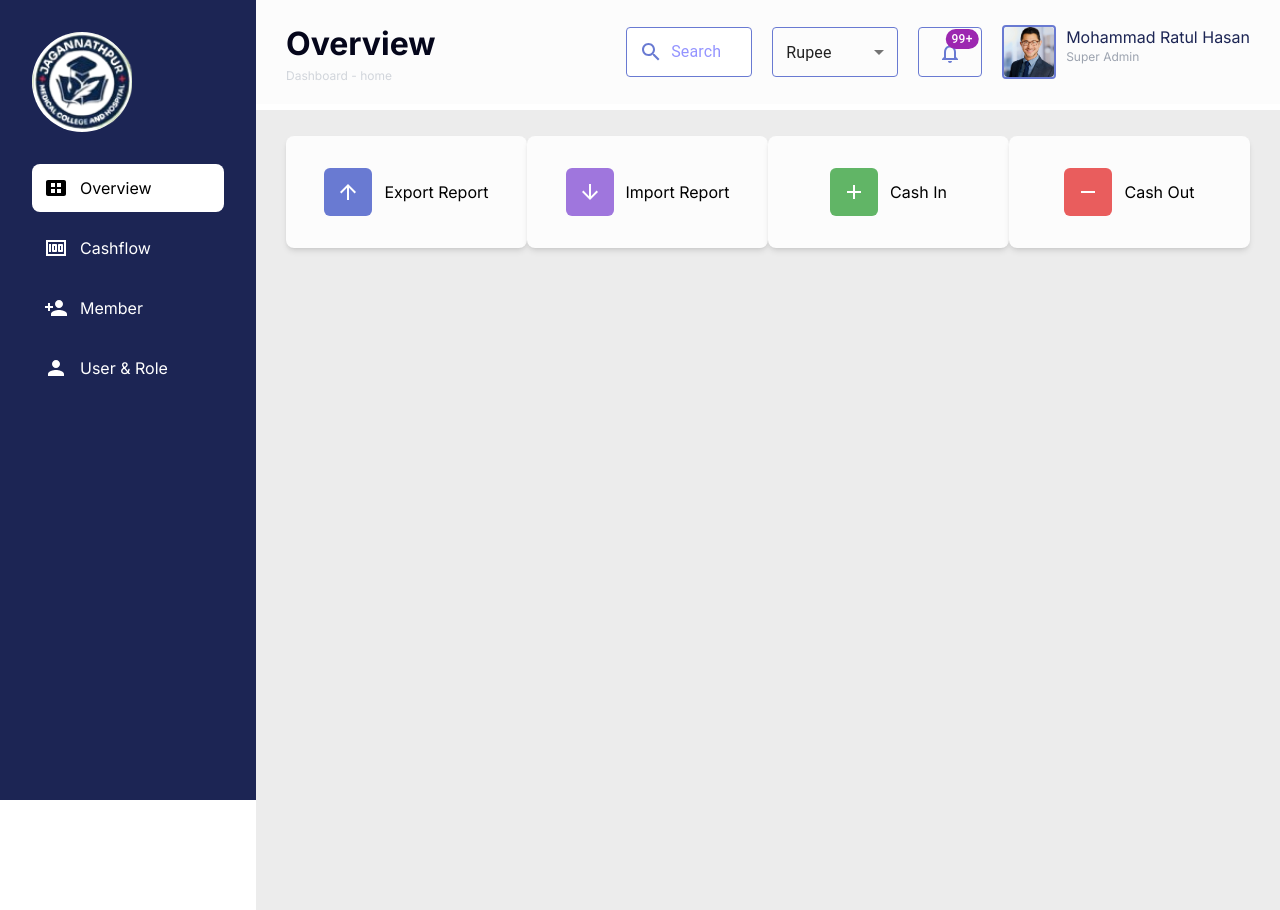
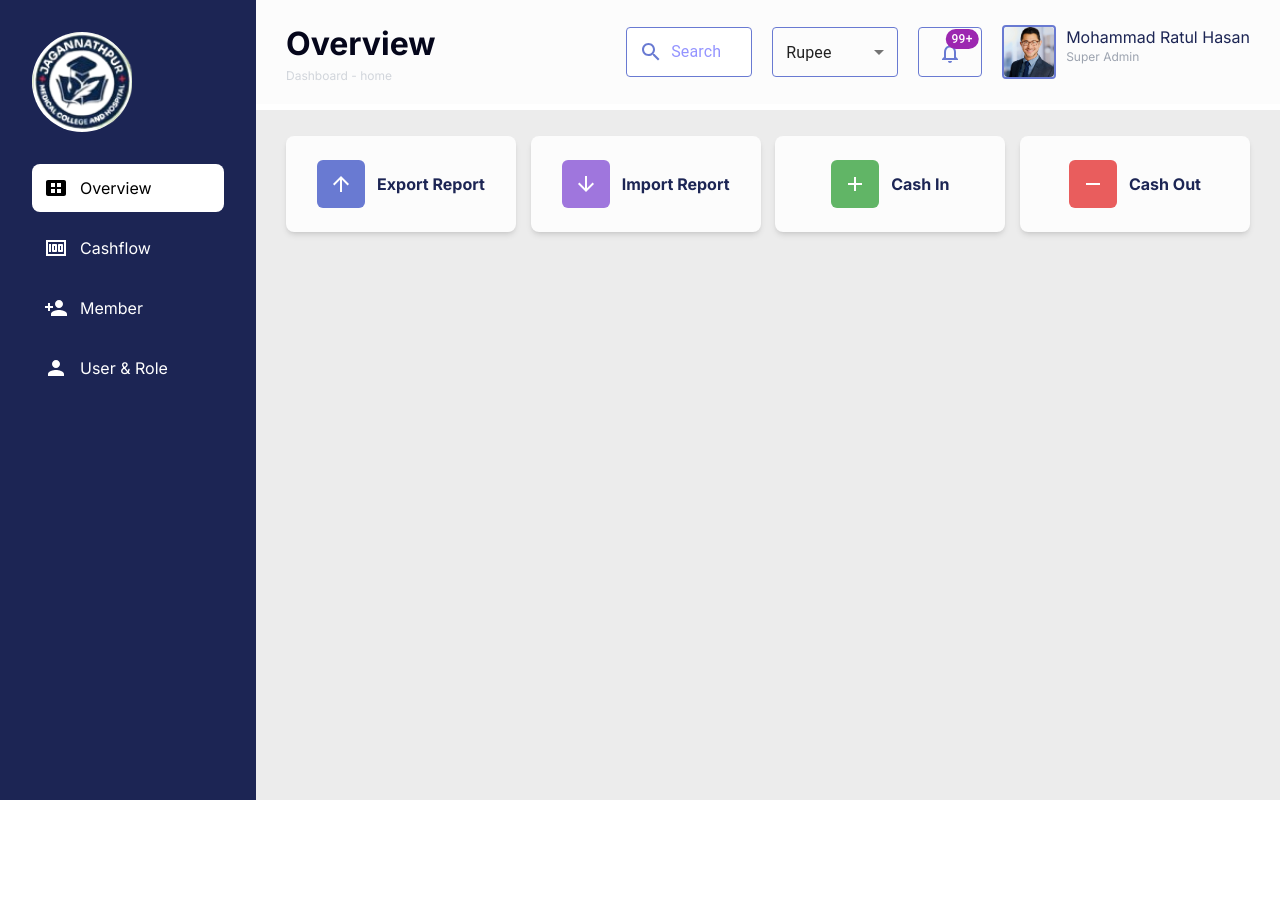
Before and after one commit to mehedihasan712277/hospital-account-management, a Next.js app: page / in a window 1280 px wide. After the commit the page ends 800 px from the top, so only its background shows below. Built offline with nearby package versions, Linux system fonts and the light colour scheme.

Commit message:
some desing changed

```diff
--- a/src/app/layout.tsx
+++ b/src/app/layout.tsx
@@ -23,10 +23,10 @@ export default function RootLayout({
         <body className={inter.className}>
           <SideBar></SideBar>
           <Navbar></Navbar>
-          <div className="lg:ml-[20vw] lg:mt-[110px] lg:px-[30px] bg-[#ececec] h-screen overflow-y-auto">
-            <div>
-              {children}
-            </div>
+          <div className="fixed left-[20vw] top-[110px] bottom-0 right-0 lg:px-[30px] bg-[#ececec]  overflow-y-auto">
+
+            {children}
+
           </div>
         </body>
       </html>
--- a/src/app/page.tsx
+++ b/src/app/page.tsx
@@ -5,21 +5,22 @@ const page = () => {
   return (
     <div>
       <Stack direction={"row"} justifyContent={"space-between"} sx={{ marginY: "26px" }}>
-        <div className="w-[265px] py-8 flex items-center justify-center gap-3 rounded-lg bg-[#FCFCFC] shadow-md">
+
+        <div className="w-[230px] py-6 flex items-center justify-center gap-3 rounded-lg bg-[#FCFCFC] shadow-md">
           <p className="flex justify-center items-center h-12 w-12 rounded-md text-white bg-[#697AD2]"><ArrowUpward></ArrowUpward></p>
-          <p>Export Report</p>
+          <p className="text-[#1C2554] font-bold">Export Report</p>
         </div>
-        <div className="w-[265px] py-8 flex items-center justify-center gap-3 rounded-lg bg-[#FCFCFC] shadow-md">
+        <div className="w-[230px] py-6 flex items-center justify-center gap-3 rounded-lg bg-[#FCFCFC] shadow-md">
           <p className="flex justify-center items-center bg-[#9F76DD]  text-white h-12 w-12 rounded-md"><ArrowDownward></ArrowDownward></p>
-          <p>Import Report</p>
+          <p className="text-[#1C2554] font-bold">Import Report</p>
         </div>
-        <div className="w-[265px] py-8 flex items-center justify-center gap-3 rounded-lg bg-[#FCFCFC] shadow-md">
+        <div className="w-[230px] py-6 flex items-center justify-center gap-3 rounded-lg bg-[#FCFCFC] shadow-md">
           <p className="flex justify-center items-center h-12 w-12 rounded-md text-white bg-[#61B566]"><Add></Add></p>
-          <p>Cash In</p>
+          <p className="text-[#1C2554] font-bold">Cash In</p>
         </div>
-        <div className="w-[265px] py-8 flex items-center justify-center gap-3 rounded-lg bg-[#FCFCFC] shadow-md">
+        <div className="w-[230px] py-6 flex items-center justify-center gap-3 rounded-lg bg-[#FCFCFC] shadow-md">
           <p className="flex justify-center items-center h-12 w-12 rounded-md text-white bg-[#E95D5D]"><Remove></Remove></p>
-          <p>Cash Out</p>
+          <p className="text-[#1C2554] font-bold">Cash Out</p>
         </div>
       </Stack>
     </div>
```
